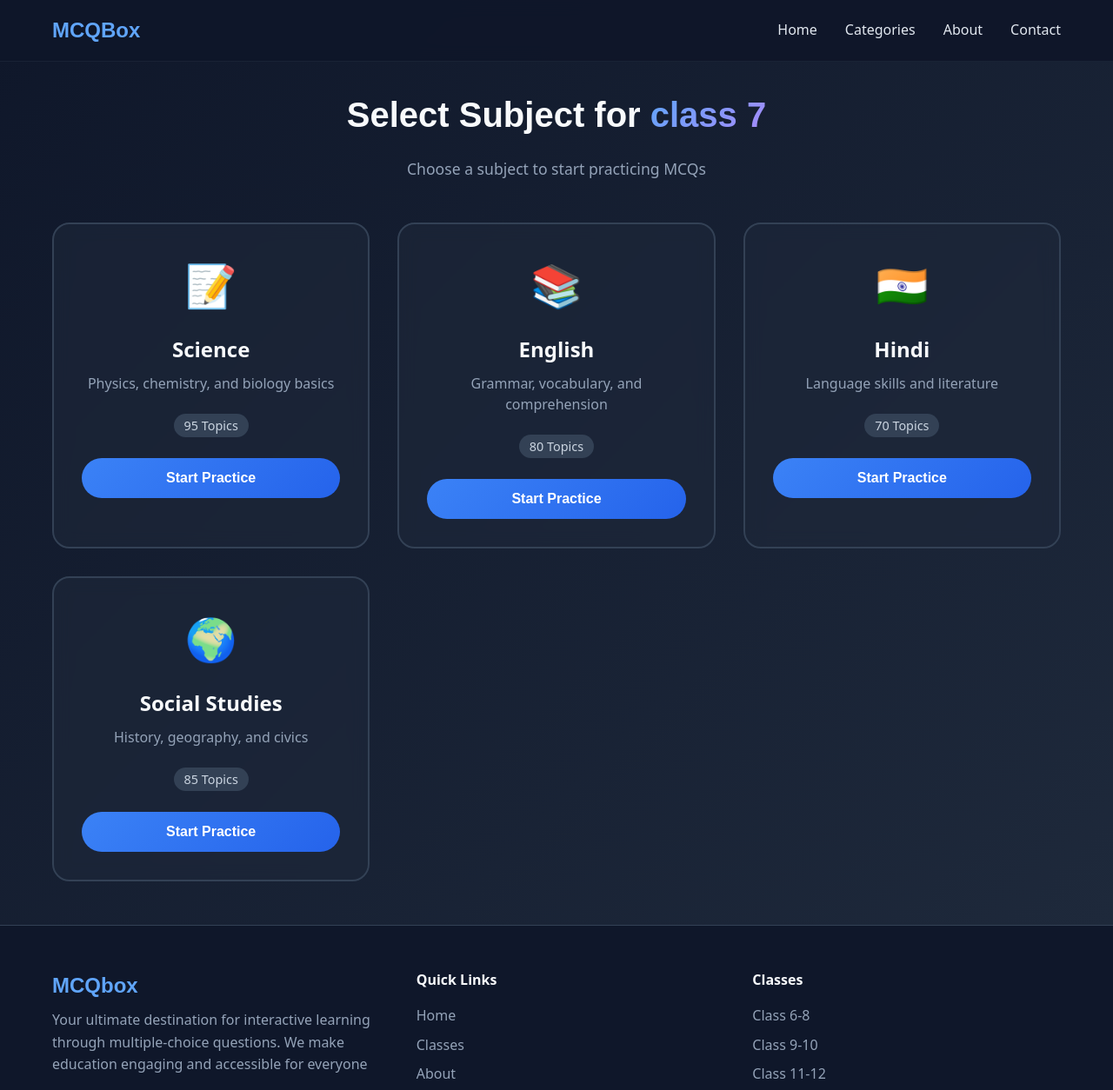
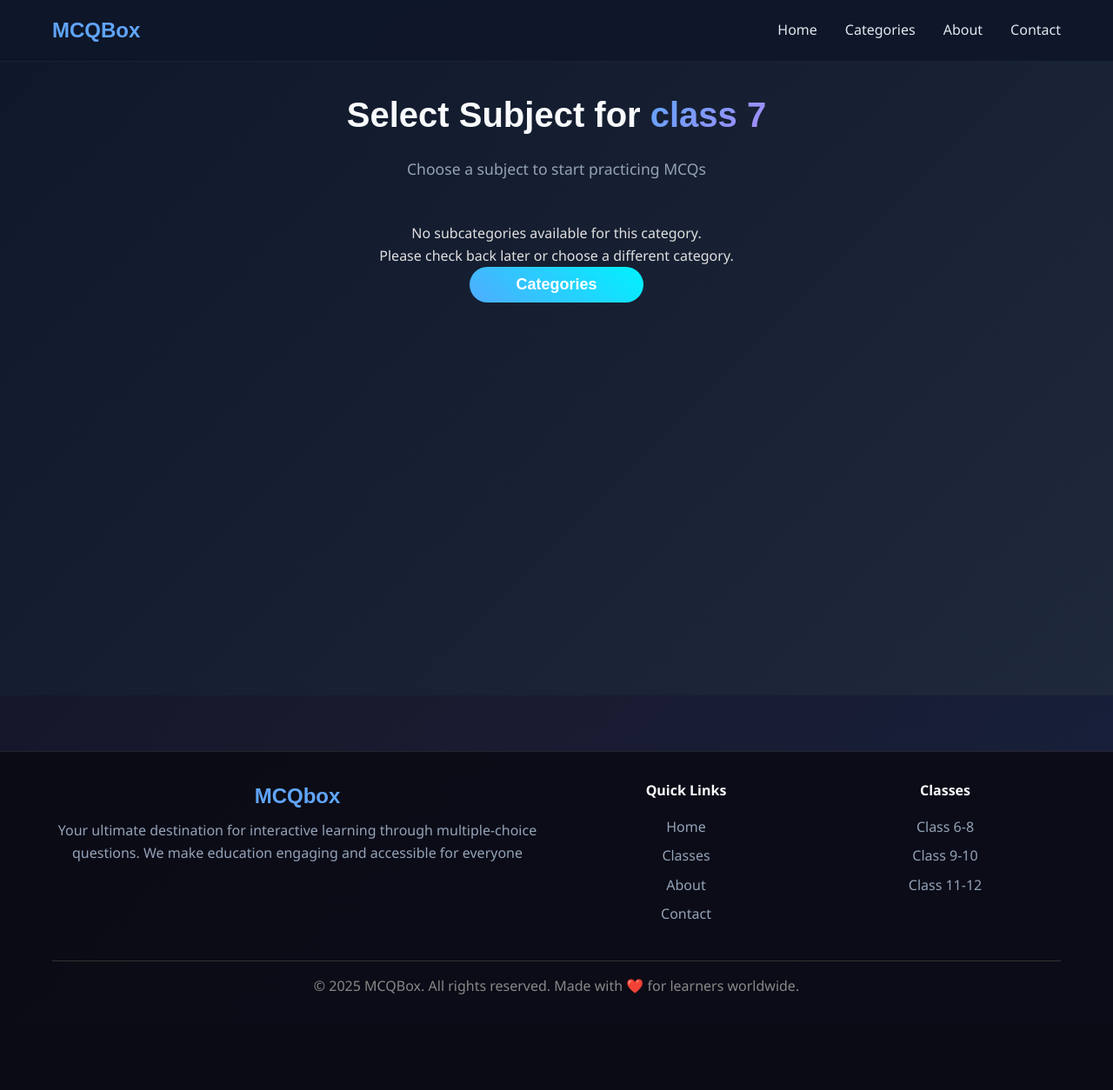
Before and after one commit to devnydv/mcqbox, a Flask app: a page that uses mcqbox/frontend/templates/home.html in a window 1280 px wide. Shown: the top 1254 px of the page at 87% size. After the commit the page ends 1144 px from the top, so only its background shows below. Run offline with Flask 3, Linux system fonts and the light colour scheme.

Commit message:
Enhance category and subcategory routes with dynamic rendering and error handling; add category template

```diff
--- a/mcqbox/frontend/route.py
+++ b/mcqbox/frontend/route.py
@@ -10,7 +10,8 @@ def home():
 
 @app.route("/category")
 def category():
-    return "cat"
+    category = Category.query.all()
+    return render_template("category.html" , category=category)
 
 @app.route("/category/<category_name>")
 def subcategory(category_name):
@@ -20,7 +21,9 @@ def subcategory(category_name):
         return {"error": "Category not found"}, 404
 
     # Access subcategories via backref
-    subcategories = category.subcategories
+    subcategories = category.subcategories if category else []
+    if not subcategories:
+        return render_template("subcate.html", cat = category_name, subcategories=None)
     return render_template("subcate.html", cat = category_name, subcategories=subcategories)
 @app.route("/category/<category>/<subcat>/<id>")
 def mcq(category, subcat, id):
--- a/mcqbox/frontend/templates/home.html
+++ b/mcqbox/frontend/templates/home.html
@@ -12,5 +12,6 @@
     {%endblock%}
 </body>
 <script src="{{ url_for('frontend.static', filename='js/nav.js') }}" w-tid="311"></script>
+<link rel="stylesheet" href="{{ url_for('frontend.static', filename='css/style.css') }}">
 
 </html>
--- a/mcqbox/frontend/templates/mcq.html
+++ b/mcqbox/frontend/templates/mcq.html
@@ -53,9 +53,7 @@
 
 
                     <div class="explanation">
-                        π (pi) is a mathematical constant representing the ratio of a circle's circumference to its
-                        diameter.
-                        Its value is approximately 3.14159, which rounds to 3.14 when expressed to 2 decimal places.
+                        {{question.explanation}}
                     </div>
                 </div>
                 <div class="action-buttons">
@@ -322,6 +320,6 @@
         });
     </script>
 
-<script src="/public/js/script.js" w-tid="311"></script>
+<!-- <script src="/public/js/script.js" w-tid="311"></script> -->
 
 {% endblock %}
--- a/mcqbox/frontend/templates/subcate.html
+++ b/mcqbox/frontend/templates/subcate.html
@@ -11,8 +11,7 @@
 <meta property="og:type" content="website">
 <meta property="twitter:card" content="summary_large_image">
 <meta property="og:image" content="">
-  <meta property="twitter:image"
-    content="">
+<meta property="twitter:image" content="">
 
 <!-- <link rel="stylesheet" href="./ClassWise MCQ - Master Your Studies_files/fonts.css"> -->
 <!-- <link rel="stylesheet" href="../public/css/ctxmenu.css"> -->
@@ -47,8 +46,16 @@
       <h1 class="subjects-title" w-tid="55">Select Subject for <span id="class-name" w-tid="57">{{cat}}</span></h1>
       <p class="subjects-subtitle" w-tid="59">Choose a subject to start practicing MCQs</p>
     </div>
+    {%if subcategories is none%}
+    <div class="no-subcategories" style="text-align: center;">
+      <p>No subcategories available for this category.</p>
+      <p>Please check back later or choose a different category.</p>
+      <a href="/category" style="text-decoration: none;"><button
+          class="btn btn-primary subject-btn" style="width: 200px;">Categories</button></a>
+    </div>
+    {%else %}
+    <div class="subjects-grid" id="subjects-grid" w-tid="61">
 
-      <div class="subjects-grid" id="subjects-grid" w-tid="61">
       {%for subcat in subcategories %}
 
 
@@ -66,7 +73,8 @@
         </div>
       </a>
       {%endfor%}
-        <div class="subject-card" style="animation-delay: 0.1s;">
+
+      <!-- <div class="subject-card" style="animation-delay: 0.1s;">
         <div class="subject-icon">📝</div>
         <h3 class="subject-name">Science</h3>
         <p class="subject-description">Physics, chemistry, and biology basics</p>
@@ -111,8 +119,9 @@
         <button class="btn btn-primary subject-btn">
           Start Practice
         </button>
+      </div> -->
     </div>
-      </div>
+    {%endif%}
   </div>
 </main>
 <footer class="footer" w-tid="271">
@@ -120,7 +129,8 @@
     <div class="footer-content" w-tid="275">
       <div class="footer-brand" w-tid="277">
         <h3 w-tid="279">MCQbox</h3>
-                    <p w-tid="281">Your ultimate destination for interactive learning through multiple-choice questions. We make education engaging and accessible for everyone</p>
+        <p w-tid="281">Your ultimate destination for interactive learning through multiple-choice questions. We make
+          education engaging and accessible for everyone</p>
       </div>
       <div class="footer-links" w-tid="283">
         <div class="footer-column" w-tid="285">
```
Also changed, not shown: mcqbox/frontend/templates/category.html (+45 -0 lines), mcqbox/frontend/templates/index.html (+2 -21 lines), instance/data.db. Lines whose indentation alone changed are shown as unchanged.
